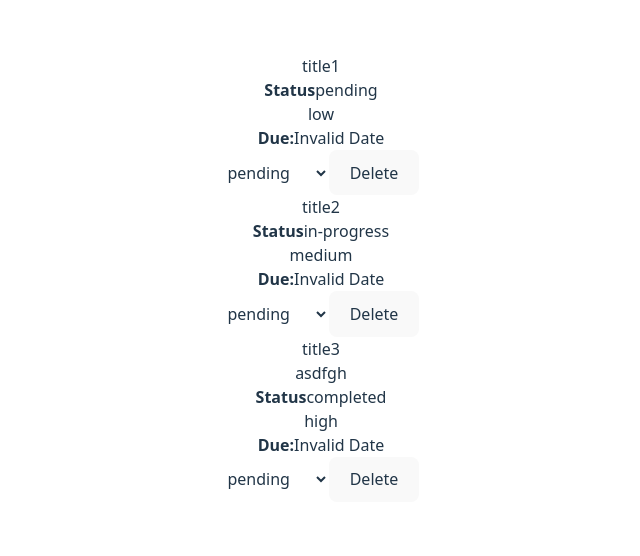
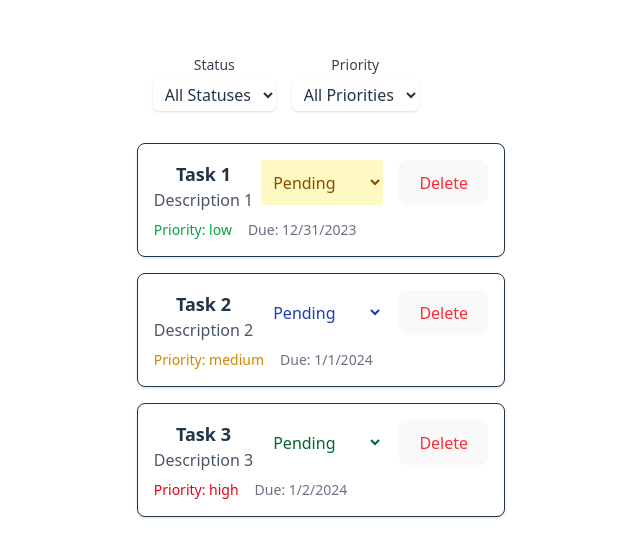
Before and after one commit to DhanashreeKharade451/Lab-3task-manager, a React (Vite) app: page / in a window 1280 px wide. Shown: the part 122-678 px from the top of the page, without its empty margins (319-959 px from the left). Built offline with nearby package versions, Linux system fonts and the light colour scheme.

Commit message:
Created design

```diff
--- a/src/App.tsx
+++ b/src/App.tsx
@@ -1,51 +1,151 @@
-import { useState } from 'react'
-import reactLogo from './assets/react.svg'
-import viteLogo from '/vite.svg'
-import './App.css'
+import { useState } from "react";
+import reactLogo from "./assets/react.svg";
+import viteLogo from "/vite.svg";
+import "./App.css";
 
-import TaskList from './components/TaskList/TaskList.tsx'
+import TaskList from "./components/TaskList/TaskList.tsx";
 
-import type { Task } from './types'
+import type { Task } from "./types";
 
 function App() {
   //const [count, setCount] = useState(0)
 
-  const textObject: Task [] = [{
+  const textObject: Task[] = [
+    {
       id: "1",
       title: "title1",
       description: "",
-    status:"pending",
+      status: "pending",
       priority: "low",
       dueDate: "",
-
     },
     {
       id: "2",
       title: "title2",
       description: "",
-    status:"in-progress",
+      status: "in-progress",
       priority: "medium",
       dueDate: "",
-
     },
     {
       id: "3",
       title: "title3",
       description: "asdfgh",
-    status:"completed",
+      status: "completed",
       priority: "high",
       dueDate: "",
+    },
+  ];
 
-  }
+  // return (
+  //   <>
+  //     <TaskList tasks={textObject}/>
 
-]
+  //   </>
+  // )
 
   return (
-    <>
-      <TaskList tasks={textObject}/>
-
-    </>
-  )
+    <div className="space-y-4">
+      <div className="flex gap-4 p-4">
+        <div>
+          <label
+            htmlFor="status-filter"
+            className="block text-sm font-medium text-gray-700 mb-1"
+          >
+            Status
+          </label>
+          <select
+            id="status-filter"
+            className="bg-white dark:bg-gray-800 px-2 py-1 block w-full rounded-md border-gray-300 shadow-sm focus:border-blue-500 focus:ring-blue-500"
+          >
+            <option value="all">All Statuses</option>
+            <option value="pending">Pending</option>
+            <option value="in-progress">In Progress</option>
+            <option value="completed">Completed</option>
+          </select>
+        </div>
+        <div>
+          <label
+            htmlFor="priority-filter"
+            className="block text-sm font-medium text-gray-700 mb-1"
+          >
+            Priority
+          </label>
+          <select
+            id="priority-filter"
+            className="bg-white dark:bg-gray-800 px-2 py-1 block w-full rounded-md border-gray-300 shadow-sm focus:border-blue-500 focus:ring-blue-500"
+          >
+            <option value="all">All Priorities</option>
+            <option value="high">High</option>
+            <option value="medium">Medium</option>
+            <option value="low">Low</option>
+          </select>
+        </div>
+      </div>
+      <div className="space-y-4">
+        <div className="p-4 border rounded-lg shadow-sm hover:shadow-md transition-shadow bg-white dark:bg-black dark:border-gray-700">
+          <div className="flex justify-between items-start">
+            <div>
+              <h3 className="text-lg font-semibold">Task 1</h3>
+              <p className="text-gray-600">Description 1</p>
+            </div>
+            <div className="flex gap-2">
+              <select className="px-2 py-1 rounded bg-white mx-2 bg-yellow-100 text-yellow-800">
+                <option value="pending">Pending</option>
+                <option value="in-progress">In Progress</option>
+                <option value="completed">Completed</option>
+              </select>
+              <button className="text-red-500 hover:text-red-700">Delete</button>
+            </div>
+          </div>
+          <div className="mt-2 flex gap-4 text-sm">
+            <span className="text-green-600">Priority: low</span>
+            <span className="text-gray-500">Due: 12/31/2023</span>
+          </div>
+        </div>
+        <div className="p-4 border rounded-lg shadow-sm hover:shadow-md transition-shadow bg-white dark:bg-black dark:border-gray-700">
+          <div className="flex justify-between items-start">
+            <div>
+              <h3 className="text-lg font-semibold">Task 2</h3>
+              <p className="text-gray-600">Description 2</p>
+            </div>
+            <div className="flex gap-2">
+              <select className="px-2 py-1 rounded bg-white mx-2 bg-blue-100 text-blue-800">
+                <option value="pending">Pending</option>
+                <option value="in-progress">In Progress</option>
+                <option value="completed">Completed</option>
+              </select>
+              <button className="text-red-500 hover:text-red-700">Delete</button>
+            </div>
+          </div>
+          <div className="mt-2 flex gap-4 text-sm">
+            <span className="text-yellow-600">Priority: medium</span>
+            <span className="text-gray-500">Due: 1/1/2024</span>
+          </div>
+        </div>
+        <div className="p-4 border rounded-lg shadow-sm hover:shadow-md transition-shadow bg-white dark:bg-black dark:border-gray-700">
+          <div className="flex justify-between items-start">
+            <div>
+              <h3 className="text-lg font-semibold">Task 3</h3>
+              <p className="text-gray-600">Description 3</p>
+            </div>
+            <div className="flex gap-2">
+              <select className="px-2 py-1 rounded bg-white mx-2 bg-green-100 text-green-800">
+                <option value="pending">Pending</option>
+                <option value="in-progress">In Progress</option>
+                <option value="completed">Completed</option>
+              </select>
+              <button className="text-red-500 hover:text-red-700">Delete</button>
+            </div>
+          </div>
+          <div className="mt-2 flex gap-4 text-sm">
+            <span className="text-red-600">Priority: high</span>
+            <span className="text-gray-500">Due: 1/2/2024</span>
+          </div>
+        </div>
+      </div>
+    </div>
+  );
 }
 
 export default App;
--- a/src/components/TaskList/TaskList.tsx
+++ b/src/components/TaskList/TaskList.tsx
@@ -10,4 +10,5 @@ const TaskList = ({tasks, onStatusChange, onDelete}: TaskListProps) => {
 
     );
 }
+
 export default TaskList;
```
Lines whose indentation alone changed are shown as unchanged.
